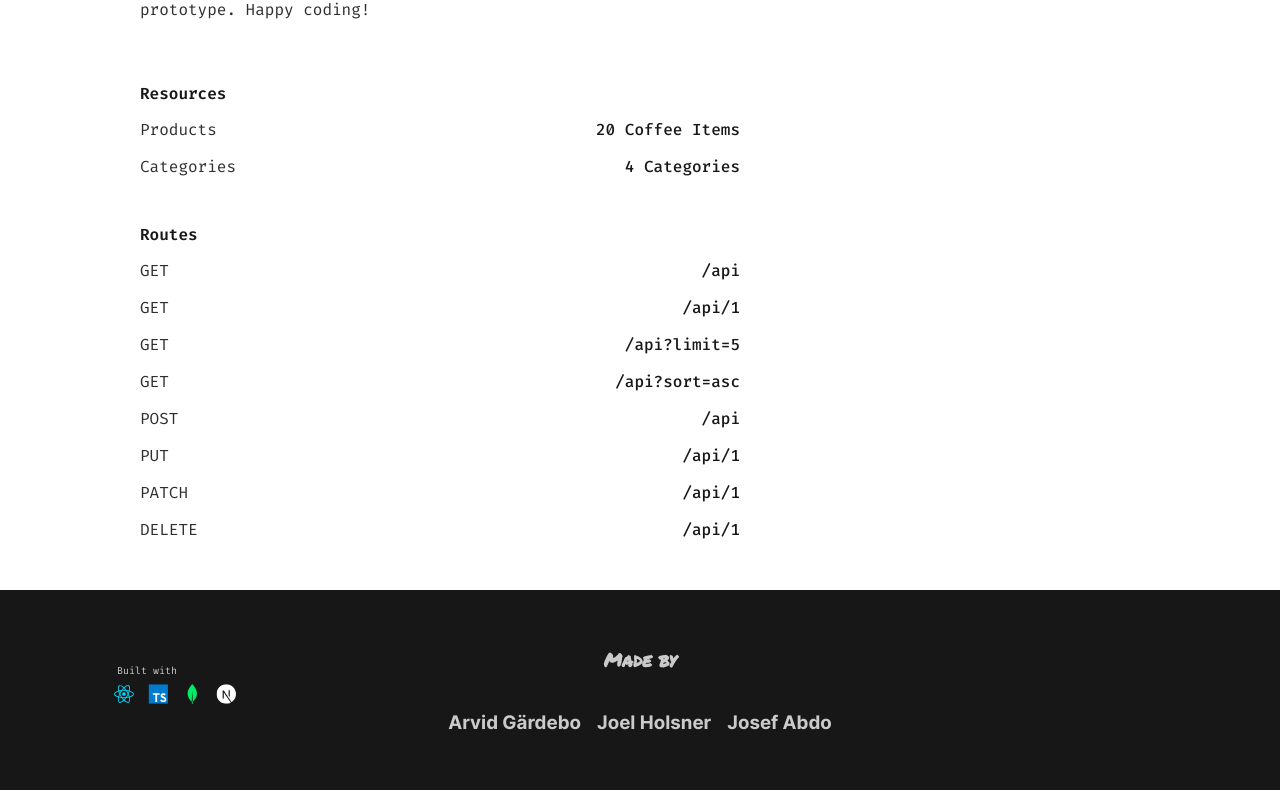
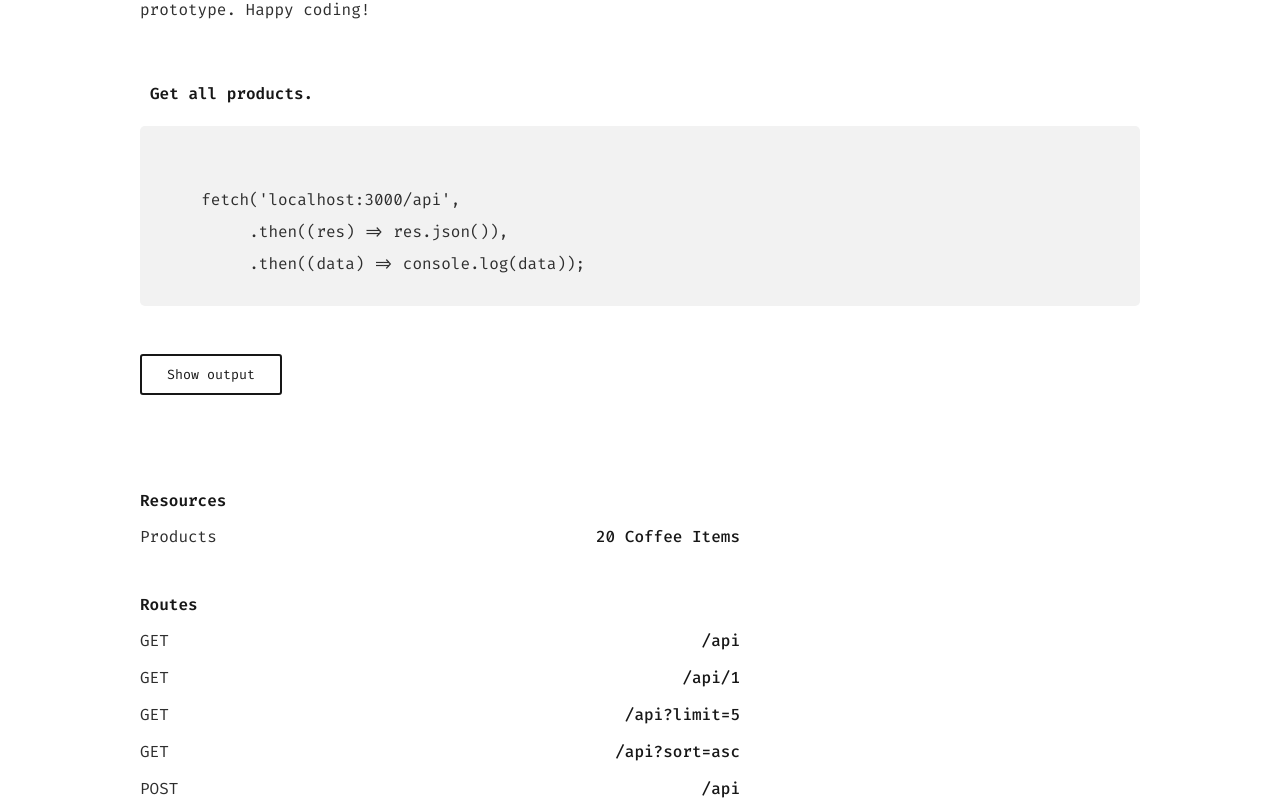
Before and after one commit to ArvidGardebo/fake-coffee-brand-api, a Next.js app: page / in a window 1280 px wide. Shown: the part 1069-1868 px from the top of the page. Built offline with nearby package versions, Linux system fonts and the light colour scheme.

Commit message:
design changes in home page

```diff
--- a/components/navbar.js
+++ b/components/navbar.js
@@ -57,9 +57,9 @@ export const Footer = (props) => {
       <div className={styles.footer_text}>
         <h3>Made by</h3>
         <div className={styles.made_by}>
-          <h3>Arvid Gärdebo</h3>
-          <h3>Joel Holsner</h3>
-          <h3>Josef Abdo</h3>
+          <span>Arvid Gärdebo</span>
+          <span>Joel Holsner</span>
+          <span>Josef Abdo</span>
         </div>
       </div>
     </div>
--- a/pages/index.jsx
+++ b/pages/index.jsx
@@ -113,17 +113,45 @@ function Home() {
                 Happy coding!
               </p>
             </div>
-
+            <FetchMethods
+              title="Get all products."
+              code={`
+  fetch('localhost:3000/api',
+       .then((res) => res.json()),
+       .then((data) => console.log(data));`}
+              test={`
+              [
+                {
+                id:1,
+                name:...,
+                description:...,
+                price:...,
+                region:...,
+                weight:...,
+                flavor_profile:...,
+                grind_option:...,
+                roast_level:...,
+                },
+                }
+                {
+                id:2,
+                name:...,
+                description:...,
+                price:...,
+                region:...,
+                weight:...,
+                flavor_profile:...,
+                grind_option:...,
+                roast_level:...,
+                }
+              ]`}
+            />
             <div className={home.listContainer}>
               <h3>Resources</h3>
               <ul className={home.list}>
                 <li>
                   <span>Products</span>
                   <a href="">20 Coffee Items</a>
-                </li>
-                <li>
-                  <span>Categories</span>
-                  <a href="">4 Categories</a>
                 </li>
               </ul>
             </div>
--- a/styles/navbar.module.scss
+++ b/styles/navbar.module.scss
@@ -42,7 +42,7 @@
 
 .navbar__footer {
   height: 200px;
-  margin-top: 50px;
+  margin-top: 100px;
   color: rgba(255, 255, 255, 0.774);
   font-family: "Permanent Marker";
   background-color: v.$black_2;
@@ -75,7 +75,7 @@
   .made_by {
     display: flex;
     gap: 1rem;
-    font-family: "Inter";
+    font-family: "Fira Code";
   }
 }
 
```
